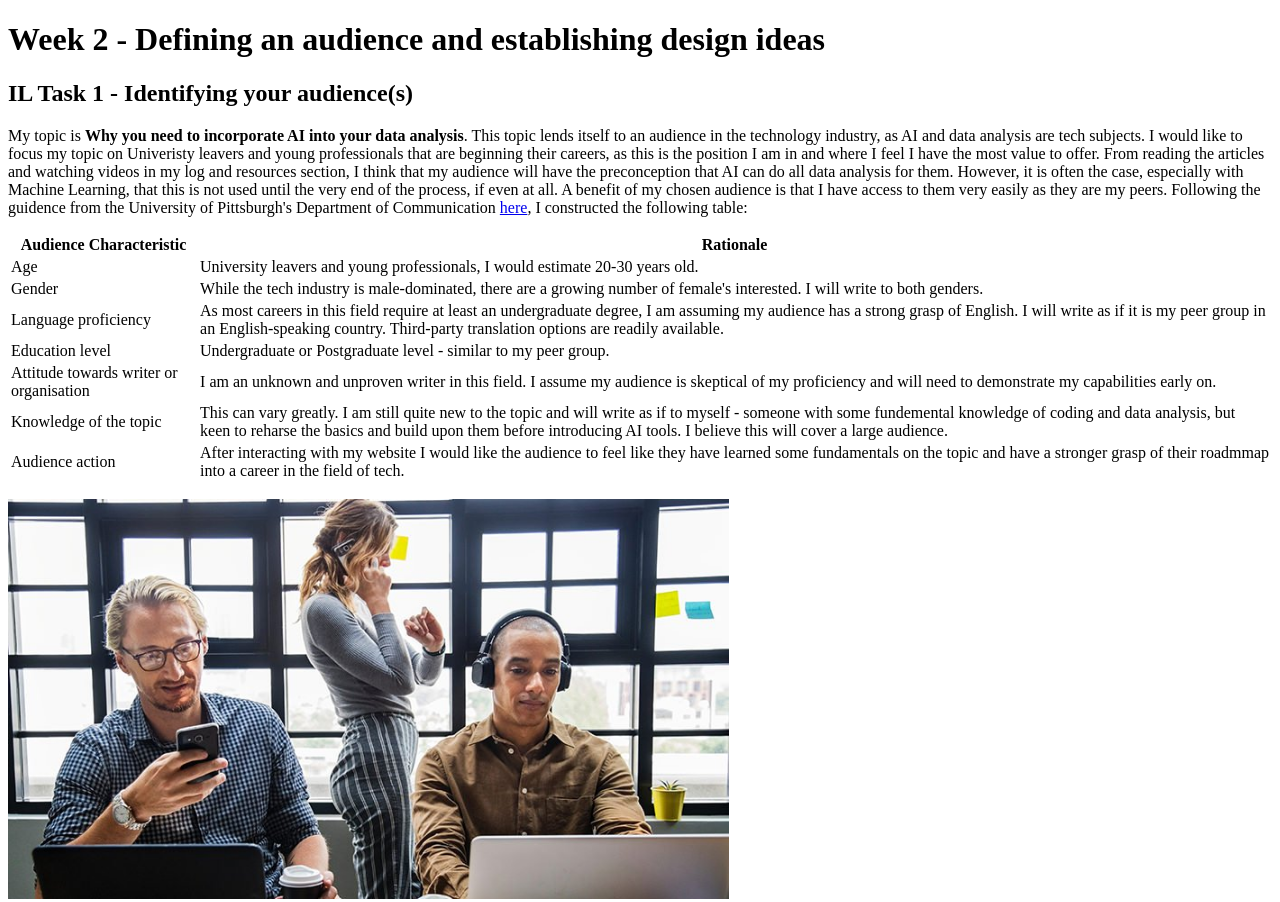
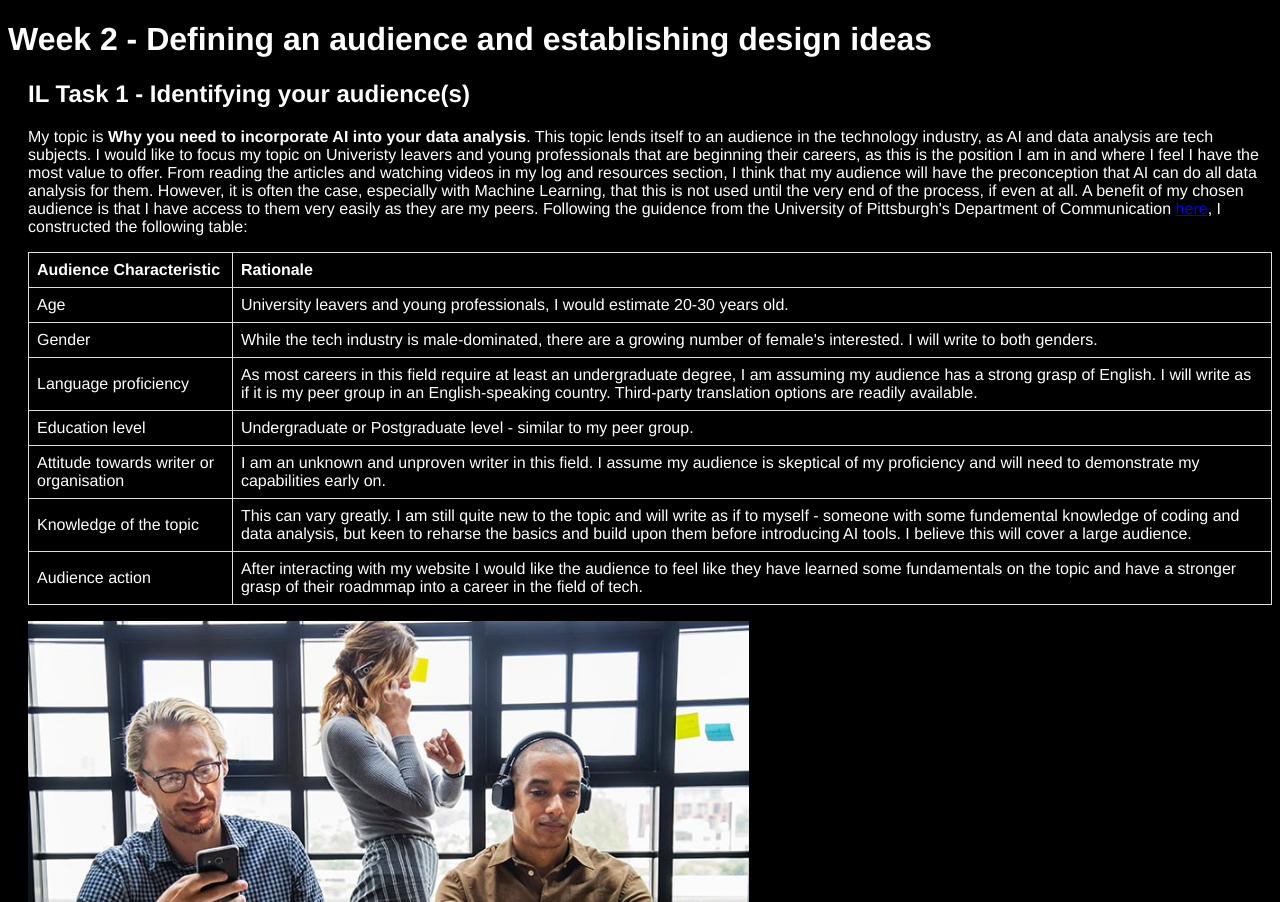
Before and after one commit to markstrathie/2023_MAD_A, a plain HTML site: page website/week2.html in a window 1280 px wide. Shown: the top 902 px of the page. Drawn offline with Linux system fonts and the light colour scheme.

Commit message:
Updated css to black and white theme

```diff
--- a/website/mystyle.css
+++ b/website/mystyle.css
@@ -1,8 +1,25 @@
 body {
-    background-color: lightblue;
+    background-color: black;
+    color: white;
+    font-family: Helvetica, Arial, sans-serif;
+  }
+
+table {
+    font-family: Helvetica, Arial, sans-serif;
+    border-collapse: collapse;
+    width: 100%;
+  }
+
+  td, th {
+    border: 1px solid #dddddd;
+    text-align: left;
+    padding: 8px;
   }
 
   h1 {
-    color: navy;
+    margin-left: -20px;
+  }
+
+  div {
     margin-left: 20px;
   }
--- a/website/week2.html
+++ b/website/week2.html
@@ -6,7 +6,7 @@
 
 	<title>Week 2 - Audience & Design</title>
 	<meta http-equiv="Content-Type" content="text/html; charset=utf-8"/>
-	<!--  <link rel="stylesheet" href="filepath/filename.css"> -->
+	<link rel="stylesheet" href="mystyle.css">
 	<!--  When you have a stylesheet you can uncomment the link element above and edit the href to suit your file system and 		point to your CSS sheet -->
 </head>
 
```
Also changed, not shown: website/index.html (+2 -3 lines), website/review_of_useful_tags.html (+1 -1 lines), website/underconstruction.html (+1 -1 lines), website/week1.html (+1 -1 lines).
